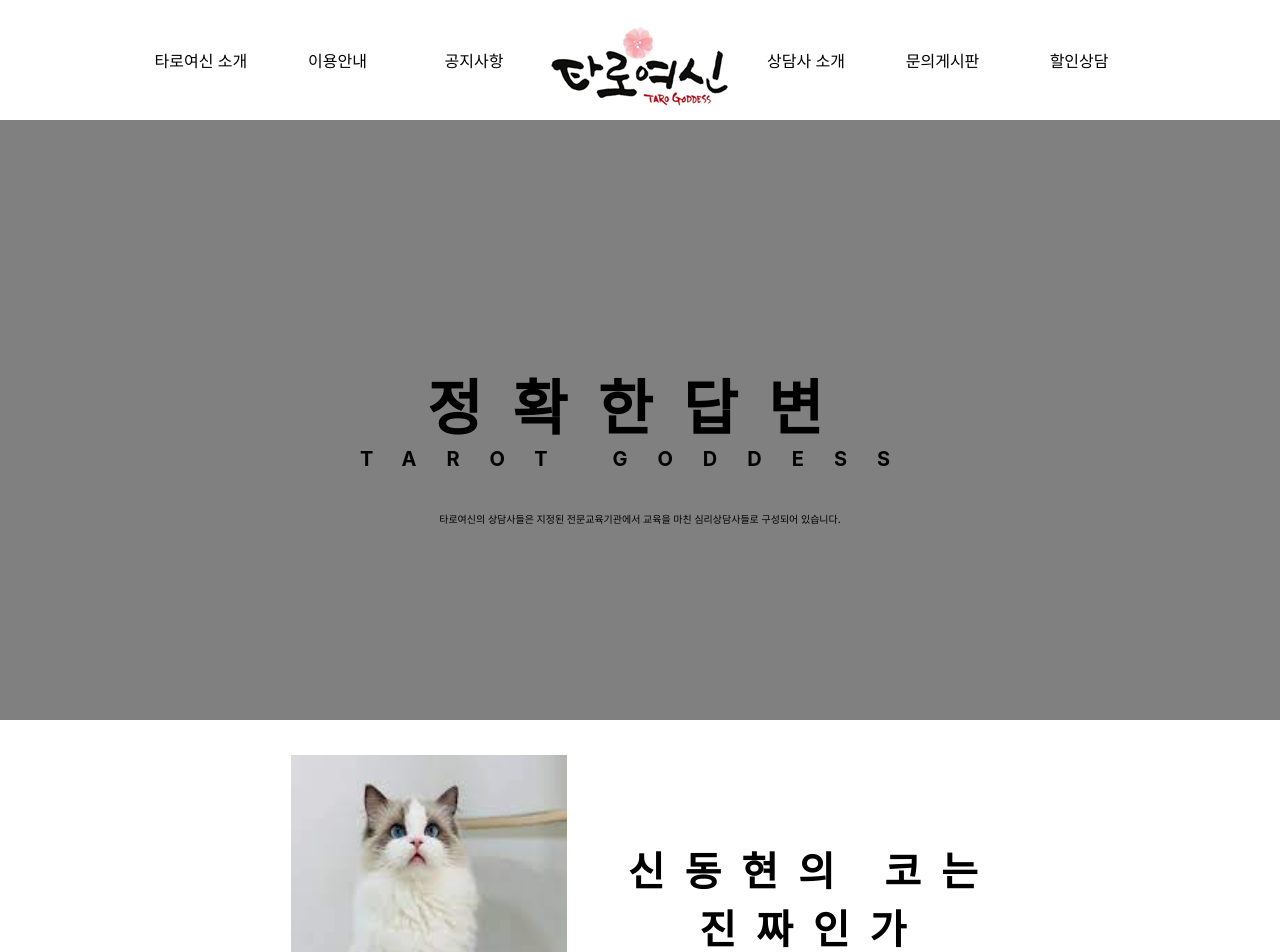
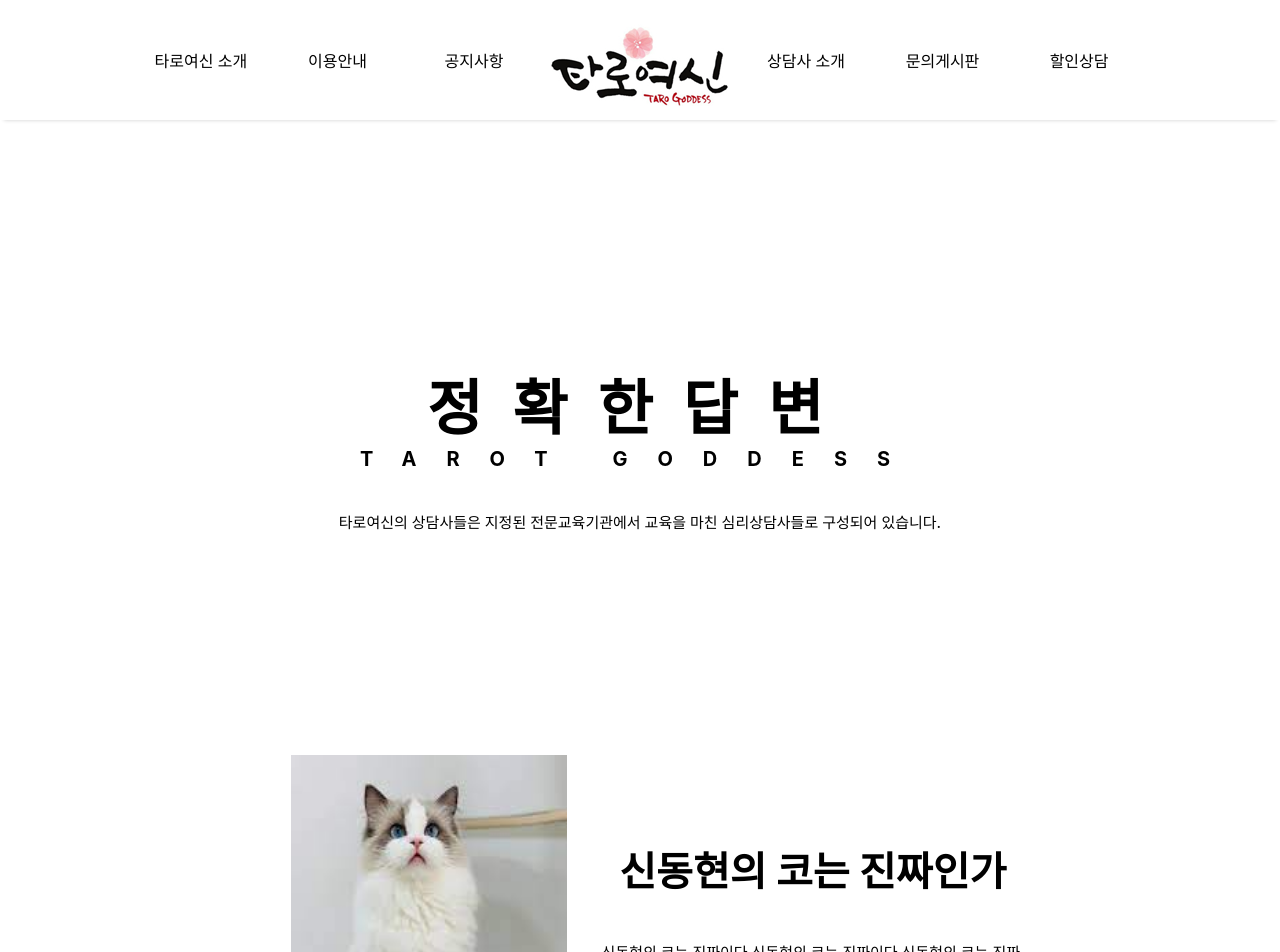
Before and after one commit to Team-Ko/Team-Ko_frontend, a React (Create React App) app: page / in a window 1280 px wide. Shown: the top 952 px of the page. Built offline with nearby package versions, Linux system fonts and the light colour scheme.

Commit message:
Section1 수정

```diff
--- a/src/Section1.jsx
+++ b/src/Section1.jsx
@@ -4,9 +4,9 @@
 const Section1 = () => {
     return (
         <div className="section1">
-            <h2>정확한답변</h2>
-            <h3>TAROT GODDESS</h3>
-            <p>타로여신의 상담사들은 지정된 전문교육기관에서 교육을 마친 심리상담사들로 구성되어 있습니다.</p>
+            <h2 className="section1_h2">정확한답변</h2>
+            <h3 className="section1_h3">TAROT GODDESS</h3>
+            <p className="section1_p">타로여신의 상담사들은 지정된 전문교육기관에서 교육을 마친 심리상담사들로 구성되어 있습니다.</p>
         </div>
     );
 }
--- a/src/css/Section1.css
+++ b/src/css/Section1.css
@@ -2,22 +2,21 @@
 .section1 {
     width: 100%;
     height: 75vh;
-    background-color: gray;
 }
-h2 {
+.section1_h2 {
     font-size: 60px;
     letter-spacing: 0.5em;
     text-align: center;
     padding-top: 30vh;
 }
-h3 {
+.section1_h3 {
     font-size: 20px;
     letter-spacing: 1.5em;
     text-align: center;
 }
-p {
+.section1_p {
     text-align: center;
     padding-top: 5vh;
     font-weight: 500;
-    font-size: 10px;
+    font-size: 15px;
 }
```
